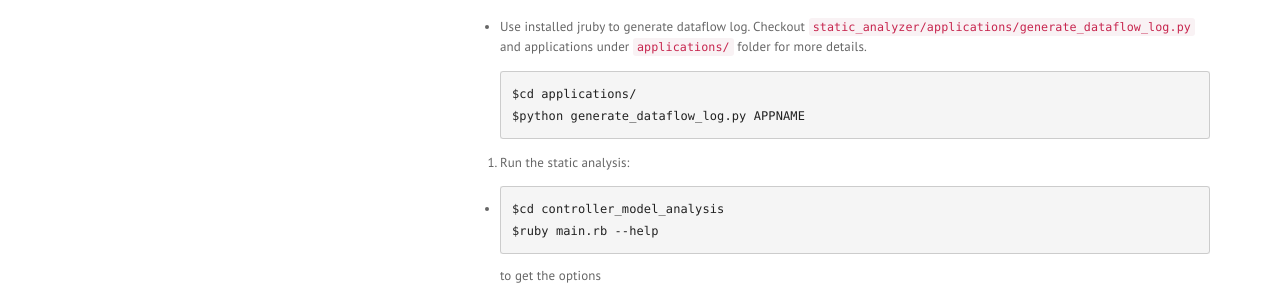
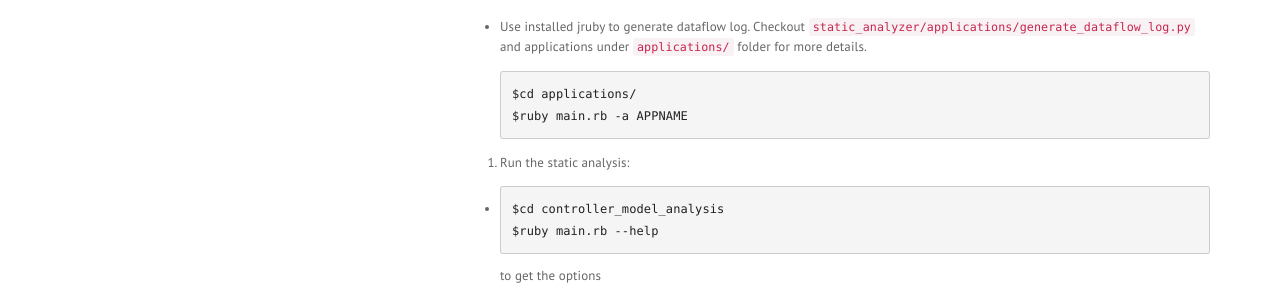
Before and after one commit to hyperloop-rails/hyperloop-rails.github.io, a Jekyll site: the page built from _docs/static-analyzer.md, in a window 1280 px wide and 900 px high, scrolled down 885 px. Shown: the part 173-473 px from the top of the window. Built offline with Jekyll 4.4.1, drawn with Linux system fonts in a browser that asks for light colours; nearby versions of some CDN libraries; comment, search, counter and statistics services are not loaded.

Commit message:
Update static-analyzer.md

````diff
--- a/_docs/static-analyzer.md
+++ b/_docs/static-analyzer.md
@@ -57,7 +57,7 @@ If there are only .erb files in views, it is probably fine. But if you are using
 * Use installed jruby to generate dataflow log. Checkout `static_analyzer/applications/generate_dataflow_log.py` and applications under `applications/` folder for more details.
 ```
 $cd applications/
-$python generate_dataflow_log.py APPNAME
+$ruby main.rb -a APPNAME
 ```
 
 2. Run the static analysis:
````
